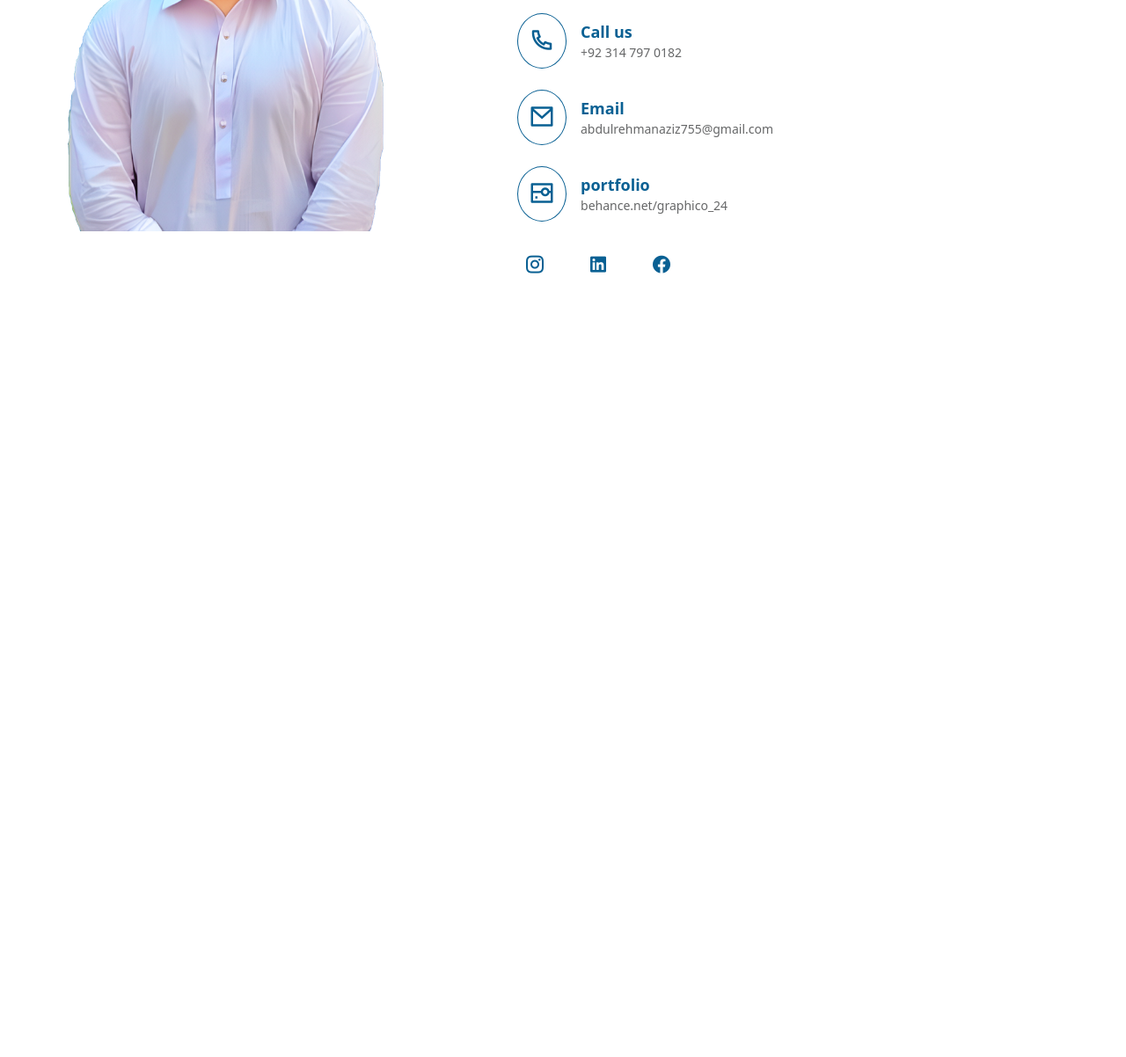
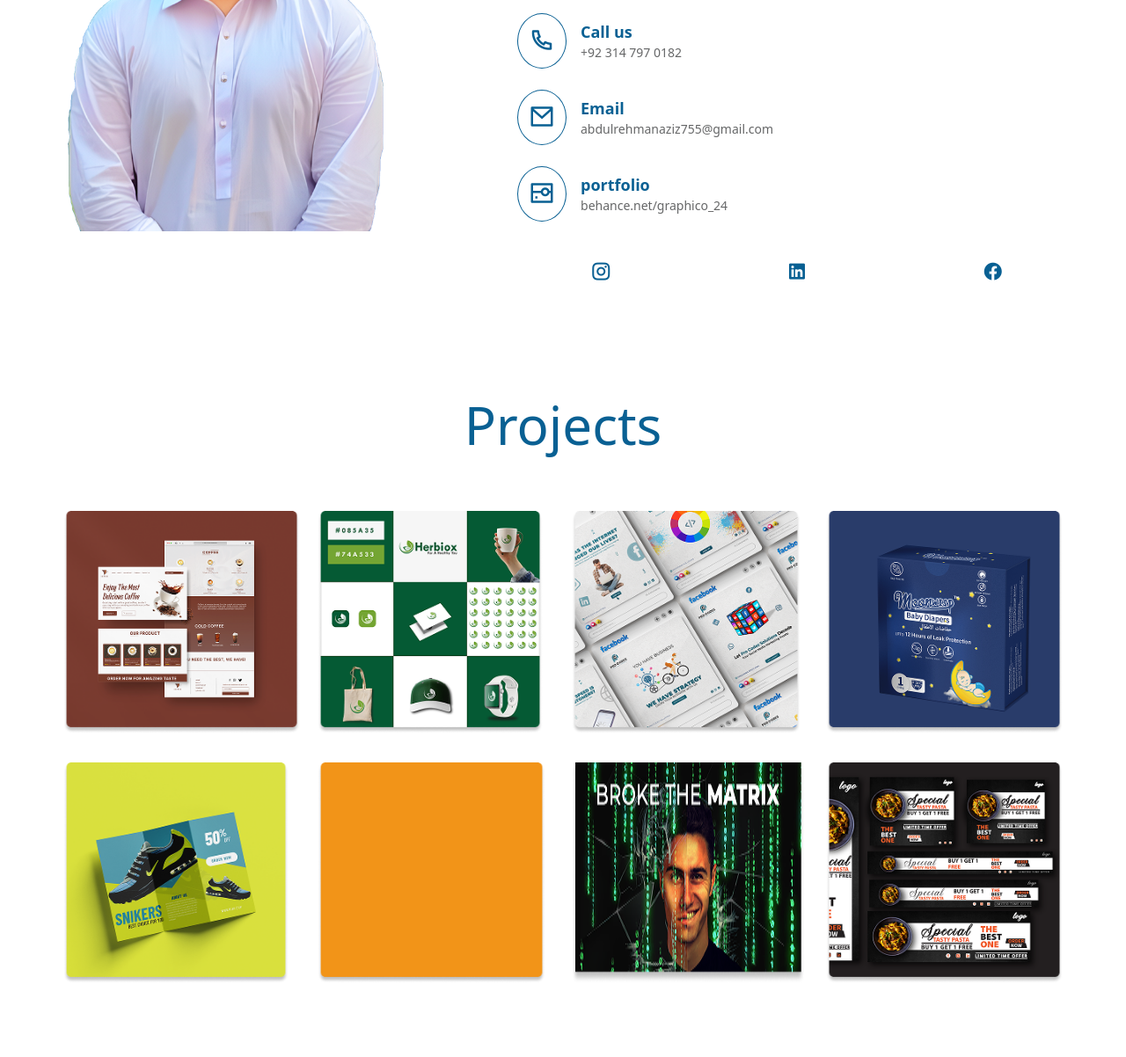
Before and after one commit to fahad111000/Rehman-project, a website: page index.html in a window 1280 px wide. Shown: the part 1981-3183 px from the top of the page at 88% size. Before the commit the page ends 2358 px from the top, so only its background shows below. Drawn offline with nearby package versions, Linux system fonts and the light colour scheme.

Commit message:
cards added in projects section

```diff
--- a/index.html
+++ b/index.html
@@ -219,23 +219,25 @@
         </section>
 
         <!-- About Section -->
-        <section >
-            <h1 class="text-center text-6xl font-semibold text-[#096093]">ABOUT US</h1>
+        <section>
+            <h1 class="text-4xl text-center md:text-6xl font-semibold text-[#096093]">ABOUT US</h1>
 
             <!-- Wrapper -->
-            <div class="flex w-full  md:w-[100%] md:justify-around  py-10">
+            <div
+                class="flex flex-col md:flex-row   w-full  md:w-[100%] md:justify-around  py-10">
 
                 <!-- Col-1 (image) -->
-                <div class=" col-1 md:w-[30%] w-full">
-                    <img src="./images/my pic 1.png" alt="my pic" class="w-[100%]">
+                <div class=" col-1  md:w-[30%]  ">
+                    <img src="./images/my pic 1.png" alt="my pic" class="w-[70%] mx-auto md:w-[100%]">
                 </div>
 
                 <!-- Col-2 (content) -->
-                <div class="col-2 md:w-[50%] w-full text-[#666768] flex flex-col">
+                <div class="col-2 md:w-[50%] w-full text-[#666768] flex flex-col ">
 
                     <!-- Intro -->
-                    <div class=" py-5 text-[#666768] text-[18px]">
-                        <p class="p-8 mt-10">My name is Muhammad Rehman Aziz, and I am a graphic designer with a
+                    <div class=" py-5 text-[#666768] ">
+                        <p class="p-8 mt-10  md:text-[18px]">My name is Muhammad Rehman Aziz, and I am a graphic
+                            designer with a
                             love for all
                             things
                             design. With Four years of experience, I have worked with clients from a variety of
@@ -245,13 +247,12 @@
                     </div>
 
                     <!-- Mini Contact -->
-                    <div>
-
+                    <div class="md:flex-row">
 
                         <!-- Icons -->
-                        <div class="flex gap-2 p-3 ">
+                        <div class="flex gap-2 p-3  md:justify-start  ">
                             <!-- ICON -->
-                            <i class="text-[#096093]  ri-phone-line text-3xl border  p-3 "
+                            <i class="text-[#096093]  ri-phone-line text-3xl border  p-3  "
                                 style="border-radius: 50%;"></i>
 
                             <div class="p-2">
@@ -263,7 +264,7 @@
 
 
                         <!-- Icons -->
-                        <div class="flex gap-2 p-3">
+                        <div class="flex gap-2 p-3  md:justify-start">
                             <!-- ICON -->
                             <i class=" text-[#096093] ri-mail-line text-3xl border  p-3"
                                 style="border-radius: 50%;"></i>
@@ -277,7 +278,7 @@
 
 
                         <!-- Icons -->
-                        <div class="flex gap-2 p-3">
+                        <div class="flex gap-2 p-3 md:justify-start">
                             <!-- ICON -->
                             <i class="text-[#096093] ri-projector-line text-3xl border  p-3"
                                 style="border-radius: 50%;"></i>
@@ -290,7 +291,7 @@
                         </div>
 
                         <!-- Social Media -->
-                        <div class="text-[#096093] text-2xl flex gap-12 ml-5 py-5">
+                        <div class="text-[#096093] text-2xl flex gap-12 md:ml-5 py-7  text-center justify-around">
                             <a href="#" target="_blank">
                                 <i class="ri-instagram-line"></i>
                             </a>
@@ -313,6 +314,75 @@
 
         </section>
 
+        <!-- Projects -->
+        <section class="md:py-15 ">
+            <h1 class="text-2xl md:text-6xl text-[#096093] text-center">Projects</h1>
+
+            <!-- Project Wrapper -->
+            <div class="flex md:w-full flex-wrap justify-center gap-5 py-17">
+
+                <!-- Image -->
+                <div class="w-[40%] md:w-[21%] cursor-pointer">
+                    <a href="#" target="_blank">
+                        <img src="./images/coffe.png" alt="coffe " class="h-[95%]">
+                    </a>
+                </div>
+
+                <!-- Image -->
+                <div class="w-[40%] md:w-[21%] cursor-pointer">
+                    <a href="#" target="_blank">
+                        <img src="./images/logo-mockup.png" alt="logo-mockup" class="h-[95%]">
+                    </a>
+                </div>
+
+                <!-- Image -->
+                <div class="w-[40%] md:w-[21%] cursor-pointer">
+                    <a href="#" target="_blank">
+                        <img src="./images/mockup.png" alt="mockup" class="h-[95%]">
+                    </a>
+                </div>
+
+                <!-- Image -->
+                <div class="w-[40%] md:w-[21%] cursor-pointer">
+                    <a href="#" target="_blank">
+                        <img src="./images/pecakge.png" alt="pkg" class="h-[95%]">
+                    </a>
+                </div>
+
+                <!-- Image -->
+                <div class="w-[40%] md:w-[21%] cursor-pointer">
+                    <a href="#" target="_blank">
+                        <img src="./images/shoes.png" alt="shoes" class="h-[95%]">
+                    </a>
+                </div>
+
+                <!-- Image -->
+                <div class="w-[40%] md:w-[21%] cursor-pointer">
+                    <a href="#" target="_blank">
+                        <img src="./images/orange.png" alt="orange" class="h-[95%]">
+                    </a>
+                </div>
+
+                <!-- Image -->
+                <div class="w-[40%] md:w-[21%] cursor-pointer">
+                    <a href="#" target="_blank">
+                        <img src="./images/thumbnial.png" alt="grey" class=" h-[95%]">
+                    </a>
+                </div>
+
+                <!-- Image -->
+                <div class="w-[40%] md:w-[21%] cursor-pointer">
+                    <a href="#" target="_blank">
+                        <img src="./images/web banners.png" alt="" class="h-[95%]">
+                    </a>
+                </div>
+
+            </div>
+
+        </section>
+
+
+
     </main>
 
 
```
Also changed, not shown: images/coffe.png (added), images/grey.png (added), images/logo-mockup.png (added), images/mockup.png (added), images/orange.png (added), images/pecakge.png (added), images/shoes.png (added), images/thumbnial.png (added), images/web banners.png (added), src/output.css.
